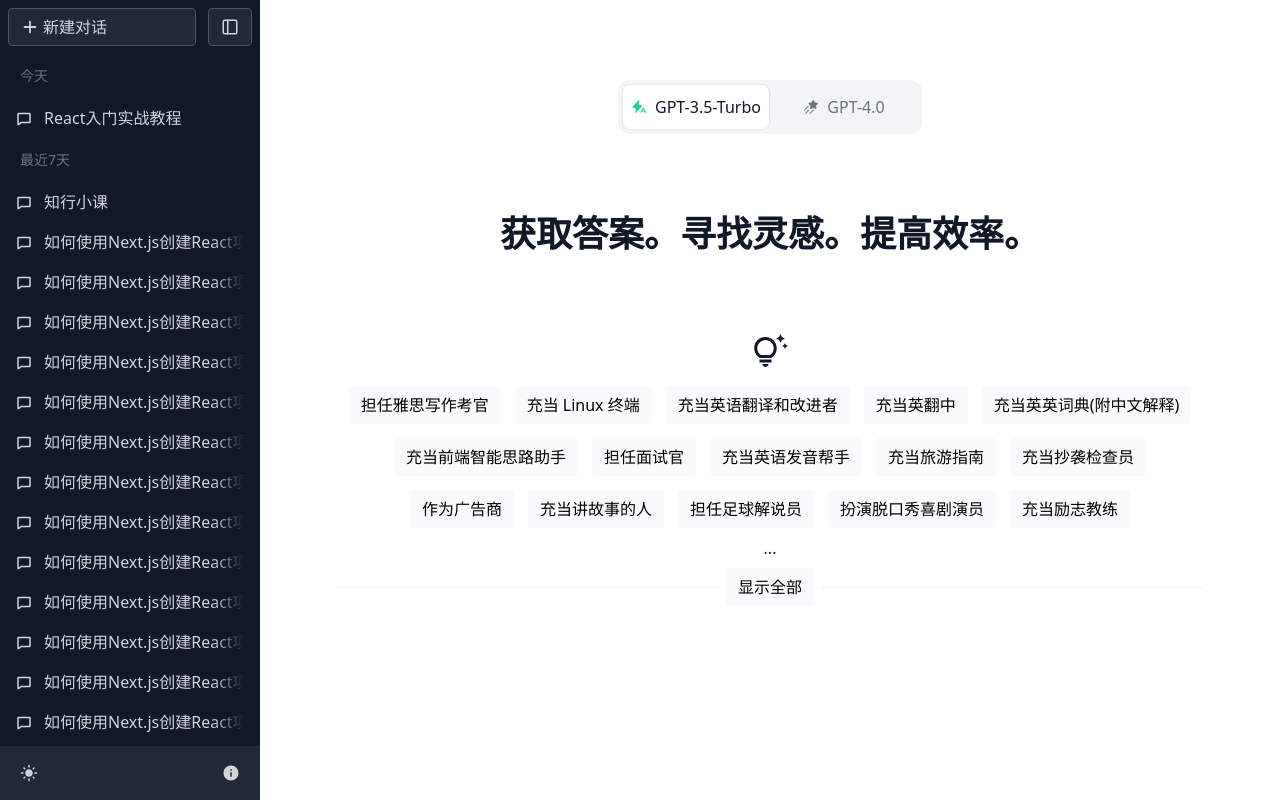
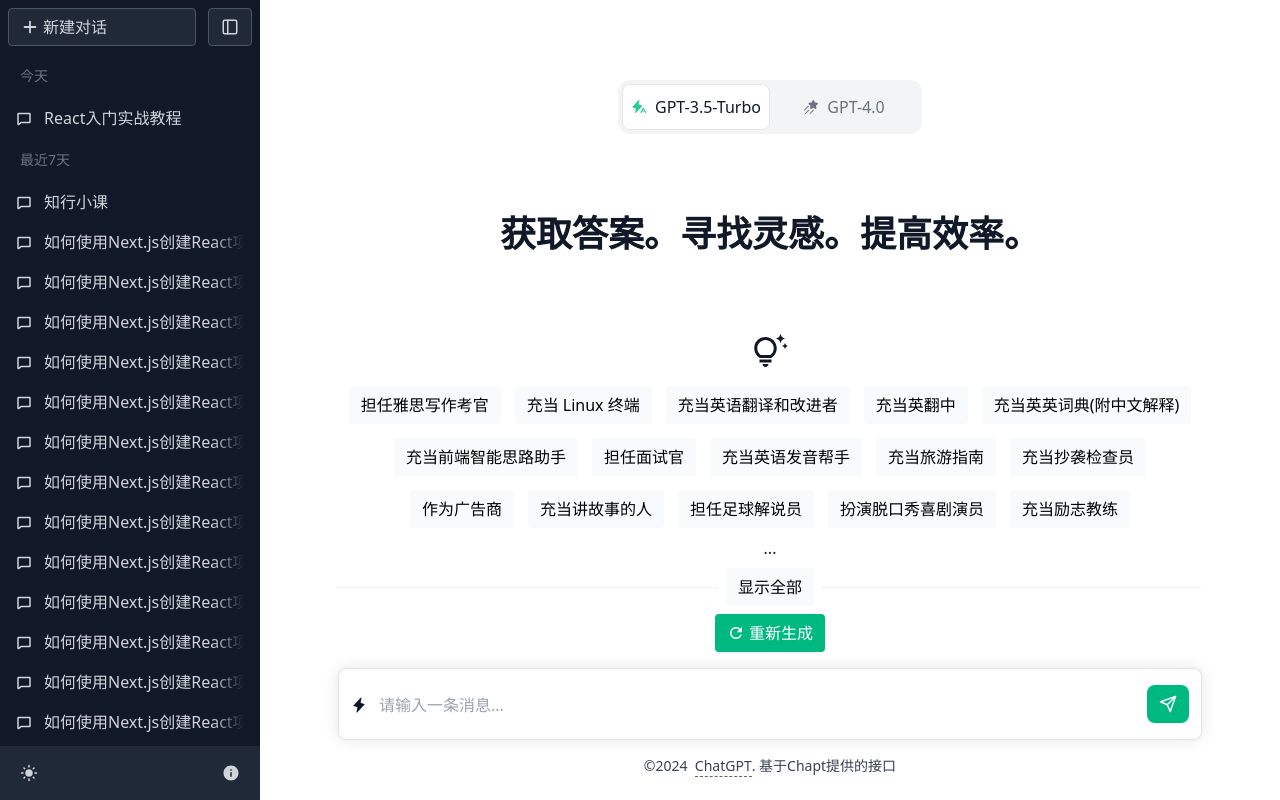
Before and after one commit to kyozaiketu/react-chatgpt, a Next.js app: page / in a window 1280 px wide. Built offline with nearby package versions, Linux system fonts and the light colour scheme.

Commit message:
Chatinput footer sendBTN restartBTN

```diff
--- a/app/globals.css
+++ b/app/globals.css
@@ -40,3 +40,17 @@ html,body{
 .dark ::-webkit-scrollbar-thumb:hover {
   background-color: rgb(172, 172, 190);
 }
+
+.animated-underline {
+  cursor: url("/images/new-tab.png") 10 10, pointer;
+  background-image: linear-gradient(#33333300, #33333300),
+      linear-gradient(to right, #34d399, #00b981);
+  background-size: 100% 2px, 0 2px;
+  background-position: 100% 100%, 0 100%;
+  background-repeat: no-repeat;
+  transition: 0.3s ease;
+  transition-property: background-size, color, background-color, border-color;
+}
+.animated-underline:hover {
+  background-size: 0 2px, 100% 2px;
+}
--- a/components/common/Button.tsx
+++ b/components/common/Button.tsx
@@ -3,7 +3,7 @@ import { IconType } from "react-icons"
 
 type ButtonProps = {
     icon?: IconType
-    variant?: 'default' | 'outline' | 'text'
+    variant?: 'default' | 'outline' | 'text' | 'primary'
 } & ComponentPropsWithoutRef<'button'>
 // 导出一个默认的Button组件
 export default function Button({
@@ -27,7 +27,9 @@ export default function Button({
                     ? 'text-black dark:text-gray-300  bg-gray-50 hover:bg-gray-200 dark:bg-gray-700 dark:hover:bg-gray-900'
                     : variant === 'outline'
                         ? 'border border-gray-300 dark:border-gray-600 text-black dark:text-gray-300 bg-gray-50 hover:bg-gray-200 dark:bg-gray-800 dark:hover:bg-gray-700'
-                        : 'text-black dark:text-gray-300 bg-transparent hover:bg-gray-200 dark:hover:bg-gray-700'
+                        : variant === 'primary'
+                            ? 'bg-primary-500 text-white hover:bg-primary-600 hover:text-white shadow-sm'
+                            : 'text-black dark:text-gray-300 bg-transparent hover:bg-gray-200 dark:hover:bg-gray-700'
                 }`}
             // 其余属性 事件处理等
             {...props}
--- /dev/null
+++ b/components/home/Main/ChatInput.tsx
@@ -0,0 +1,52 @@
+import Button from "@/components/common/Button";
+import { FiSend } from "react-icons/fi";
+import { MdRefresh } from "react-icons/md";
+import { PiLightningFill } from "react-icons/pi";
+import TextareaAutoSize from "react-textarea-autosize";
+
+
+export default function ChatInput() {
+    return (
+        <div
+            className="absolute bottom-0 inset-x-0 bg-gradient-to-b from-[rgba(255,255,255,0)] from-[13.94%] to-[#fff] to-[54.73%] pt-10 dark:from-[rgba(53,55,64,0)] dark:to-[#353740] dark:to-[58.85%]">
+            <div className="w-full max-w-4xl mx-auto flex flex-col items-center px-4 space-y-4">
+                <Button
+                    icon={MdRefresh}
+                    variant='primary'
+                    className="font-medium"
+                >重新生成
+                </Button>
+
+                <div className="flex items-end w-full border border-black/10 dark:border-gray-800/50 bg-white dark:bg-gray-700 rounded-lg shadow-[0_0_15px_rgba(0,0,0,0.1)] py-4">
+                    {/* 图标 */}
+                    <div className="mx-3 mb-2.5">
+                        <PiLightningFill />
+                    </div>
+                    {/* 输入框 */}
+                    <TextareaAutoSize
+                        className="outline-none flex-1 max-h-64 mb-1.5 bg-transparent text-black dark:text-white resize-none border-0"
+                        placeholder="请输入一条消息..."
+                        rows={1}
+                    />
+                    {/* 按钮 */}
+                    <Button
+                        className="mx-3 !rounded-lg"
+                        icon={FiSend}
+                        variant="primary"
+                    />
+                </div>
+                <footer className="text-center text-sm text-gray-700 dark:text-gray-300 px-4 pb-6">
+                    ©{new Date().getFullYear()}&nbsp;{' '}
+                    <a
+                        className="font-medium py-[1px] border-b border-dashed border-black/60 hover:border-black/0 dark:border-gray-200 dark:hover:border-gray-200/0 animated-underline"
+                        href="https://openai.com/chatgpt/"
+                        target="_blank"
+                    >
+                        ChatGPT
+                    </a>
+                    .&nbsp;基于Chapt提供的接口
+                </footer>
+            </div>
+        </div>
+    )
+}
--- a/components/home/Main/index.tsx
+++ b/components/home/Main/index.tsx
@@ -6,15 +6,20 @@
 */
 // export default function Main(props : Props) {
 
+import ChatInput from "./ChatInput";
 import Menu from "./Menu";
 import Welcome from "./Welcome";
 
 // export default function Main({counter} : Props) { // 使用解构赋值
 export default function Main() { // 使用解构赋值 并指定类型参数类型比较明确
     return (
-        <main className="overflow-y-auto relative flex-1 bg-wihte text-gray-900 dark:bg-gray-800 dark:text-gray-100">
-            <Menu />
-            <Welcome />
-        </main>
+        <div className="relative flex-1">
+            <main className="overflow-y-auto w-full h-full bg-wihte text-gray-900 dark:bg-gray-800 dark:text-gray-100">
+                <Menu />
+                <Welcome />
+                <ChatInput />
+            </main>
+        </div>
+
     )
 }
--- a/package.json
+++ b/package.json
@@ -12,7 +12,8 @@
     "next": "14.2.10",
     "react": "^18",
     "react-dom": "^18",
-    "react-icons": "^5.3.0"
+    "react-icons": "^5.3.0",
+    "react-textarea-autosize": "^8.5.3"
   },
   "devDependencies": {
     "@types/node": "^20",
--- a/tailwind.config.ts
+++ b/tailwind.config.ts
@@ -9,6 +9,12 @@ const config: Config = {
   ],
   theme: {
     extend: {
+      colors: {
+        primary: {
+          500:'#00b981',
+          600:'#059669'
+        }
+      },
     },
   },
   plugins: [],
```
Also changed, not shown: public/images/new-tab.png (added), 1 other file (tests, documents, lock files or other folders).
